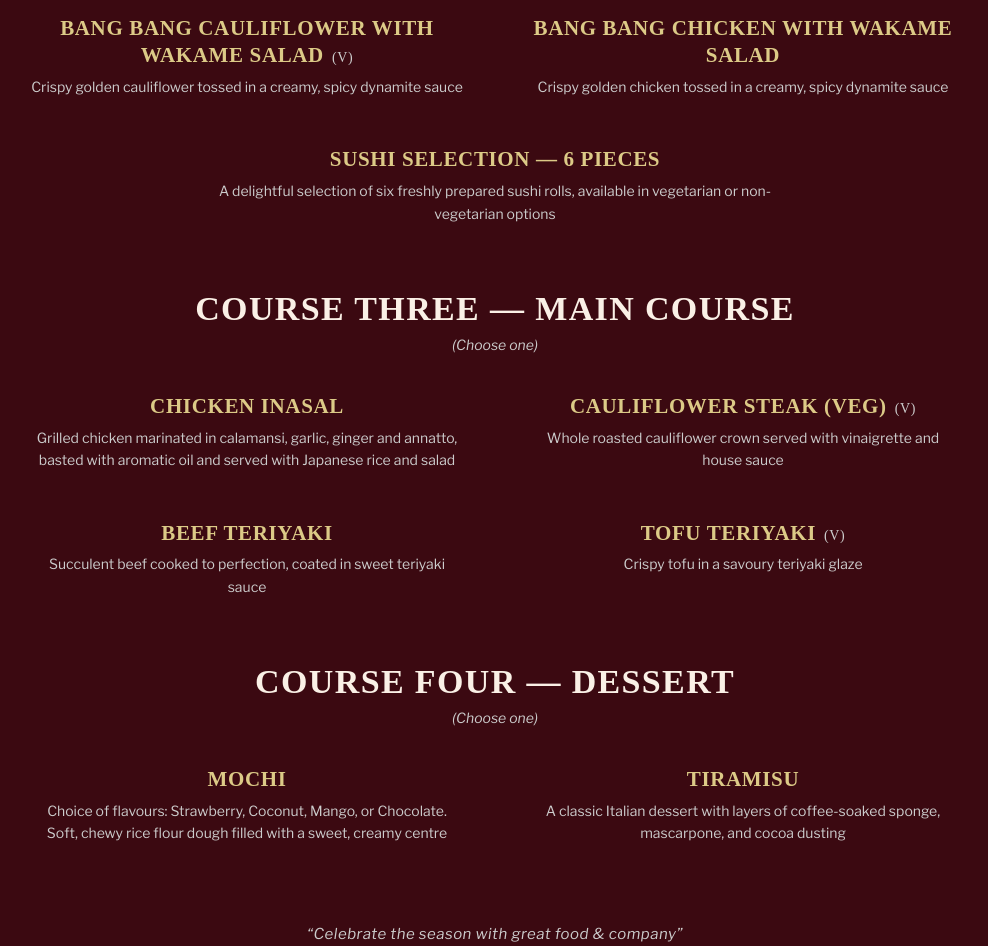
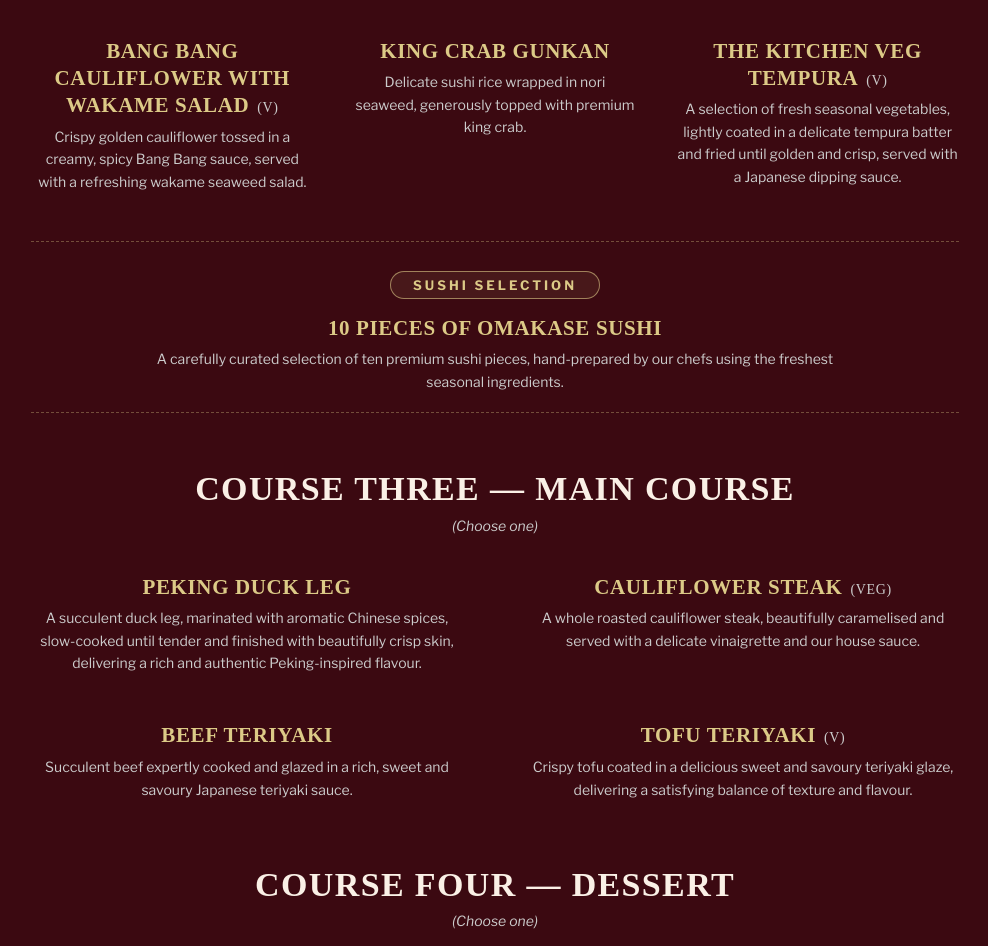
Before and after one commit to Arnav-Sharma437/The-Kitchen, a React (Create React App) app: page / in a window 1280 px wide. Shown: the part 2626-3572 px from the top of the page, without its empty margins (145-1133 px from the left). Built offline with nearby package versions, Linux system fonts and the light colour scheme; a web font is replaced by a local one.

Commit message:
Update Christmas Menu: new items, £49.99 price, 10 pcs omakase, and sweet bao buns dessert

```diff
--- a/src/container/Menu/SpecialMenu.css
+++ b/src/container/Menu/SpecialMenu.css
@@ -236,6 +236,15 @@
   box-sizing: border-box;
 }
 
+/* 3-column balanced grid for starters */
+.christmas-grid-3col {
+  display: grid;
+  grid-template-columns: repeat(3, 1fr);
+  gap: 2rem 2.5rem;
+  width: 100%;
+  box-sizing: border-box;
+}
+
 /* Single item centered */
 .christmas-grid-1col {
   display: flex;
@@ -258,6 +267,35 @@
 .christmas-grid-full .christmas-item-card {
   max-width: 600px;
   text-align: center;
+}
+
+/* Sushi Selection Box */
+.christmas-sushi-box {
+  margin-top: 2.5rem;
+  padding: 1.8rem 1rem 1.2rem;
+  text-align: center;
+  border-top: 1px dashed rgba(220, 202, 135, 0.35);
+  border-bottom: 1px dashed rgba(220, 202, 135, 0.35);
+}
+
+.christmas-sushi-badge {
+  display: inline-block;
+  font-family: var(--font-alt);
+  color: #DCCA87;
+  font-size: 13px;
+  font-weight: 700;
+  letter-spacing: 3px;
+  text-transform: uppercase;
+  padding: 5px 22px;
+  border: 1px solid rgba(220, 202, 135, 0.6);
+  border-radius: 20px;
+  margin-bottom: 1rem;
+  background: rgba(220, 202, 135, 0.08);
+}
+
+.christmas-sushi-box .christmas-item-card {
+  max-width: 680px;
+  margin: 0 auto;
 }
 
 /* Individual Item Card */
@@ -317,16 +355,34 @@
   margin-bottom: 2rem;
 }
 
-.christmas-menu-footer p {
+.christmas-menu-footer-badge {
   font-family: var(--font-alt);
+  color: #DCCA87;
+  font-size: 13px;
+  font-weight: 700;
+  letter-spacing: 2px;
+  text-transform: uppercase;
+  margin-bottom: 0.8rem;
+  text-align: center;
+}
+
+.christmas-menu-footer-quote {
+  font-family: var(--font-base);
   color: var(--color-grey);
-  font-size: 15px;
+  font-size: 20px;
   font-style: italic;
   letter-spacing: 0.5px;
   text-align: center;
 }
 
 /* Tablet & Mobile Breakpoints */
+@media screen and (max-width: 850px) {
+  .christmas-grid-3col {
+    grid-template-columns: 1fr;
+    gap: 1.5rem 0;
+  }
+}
+
 @media screen and (max-width: 768px) {
   .christmas-menu-container {
     padding: 0 0.5rem;
--- a/src/container/Menu/SpecialMenu.jsx
+++ b/src/container/Menu/SpecialMenu.jsx
@@ -3,7 +3,7 @@ import React, { useState } from "react";
 import { SubHeading } from "../../components";
 import "./SpecialMenu.css";
 
-// Christmas Festive Menu Data (£44.90 Per Person)
+// Christmas Festive Menu Data (£49.99 Per Person)
 const christmasMenuData = {
   welcomeDrink: [
     { name: 'ANY COCKTAIL', description: 'Your choice of handcrafted cocktail' },
@@ -14,52 +14,57 @@ const christmasMenuData = {
   courseOne: [
     {
       name: 'PRAWN CRACKERS WITH EDAMAME',
-      description: 'Crispy prawn crackers served with Togarashi Sauce for a delightful crunch',
+      description: 'Light and crispy prawn crackers served alongside seasoned edamame, with aromatic Japanese Togarashi seasoning for a delightful crunch.',
     },
   ],
-  courseTwo: [
+  courseTwo: {
+    starters: [
       {
         name: 'BANG BANG CAULIFLOWER WITH WAKAME SALAD',
-      description: 'Crispy golden cauliflower tossed in a creamy, spicy dynamite sauce',
+        description: 'Crispy golden cauliflower tossed in a creamy, spicy Bang Bang sauce, served with a refreshing wakame seaweed salad.',
         isVegetarian: true,
       },
       {
-      name: 'BANG BANG CHICKEN WITH WAKAME SALAD',
-      description: 'Crispy golden chicken tossed in a creamy, spicy dynamite sauce',
+        name: 'KING CRAB GUNKAN',
+        description: 'Delicate sushi rice wrapped in nori seaweed, generously topped with premium king crab.',
       },
       {
-      name: 'SUSHI SELECTION — 6 PIECES',
-      description: 'A delightful selection of six freshly prepared sushi rolls, available in vegetarian or non-vegetarian options',
+        name: 'THE KITCHEN VEG TEMPURA',
+        description: 'A selection of fresh seasonal vegetables, lightly coated in a delicate tempura batter and fried until golden and crisp, served with a Japanese dipping sauce.',
+        isVegetarian: true,
       },
     ],
+    sushiSelection: {
+      tag: 'SUSHI SELECTION',
+      name: '10 PIECES OF OMAKASE SUSHI',
+      description: 'A carefully curated selection of ten premium sushi pieces, hand-prepared by our chefs using the freshest seasonal ingredients.',
+    },
+  },
   courseThree: [
     {
-      name: 'CHICKEN INASAL',
-      description: 'Grilled chicken marinated in calamansi, garlic, ginger and annatto, basted with aromatic oil and served with Japanese rice and salad',
+      name: 'PEKING DUCK LEG',
+      description: 'A succulent duck leg, marinated with aromatic Chinese spices, slow-cooked until tender and finished with beautifully crisp skin, delivering a rich and authentic Peking-inspired flavour.',
     },
     {
-      name: 'CAULIFLOWER STEAK (VEG)',
-      description: 'Whole roasted cauliflower crown served with vinaigrette and house sauce',
+      name: 'CAULIFLOWER STEAK',
+      description: 'A whole roasted cauliflower steak, beautifully caramelised and served with a delicate vinaigrette and our house sauce.',
       isVegetarian: true,
+      vegLabel: '(VEG)',
     },
     {
       name: 'BEEF TERIYAKI',
-      description: 'Succulent beef cooked to perfection, coated in sweet teriyaki sauce',
+      description: 'Succulent beef expertly cooked and glazed in a rich, sweet and savoury Japanese teriyaki sauce.',
     },
     {
       name: 'TOFU TERIYAKI',
-      description: 'Crispy tofu in a savoury teriyaki glaze',
+      description: 'Crispy tofu coated in a delicious sweet and savoury teriyaki glaze, delivering a satisfying balance of texture and flavour.',
       isVegetarian: true,
     },
   ],
   courseFour: [
     {
-      name: 'MOCHI',
-      description: 'Choice of flavours: Strawberry, Coconut, Mango, or Chocolate. Soft, chewy rice flour dough filled with a sweet, creamy centre',
-    },
-    {
-      name: 'TIRAMISU',
-      description: 'A classic Italian dessert with layers of coffee-soaked sponge, mascarpone, and cocoa dusting',
+      name: 'SWEET CINNAMON BAO BUNS',
+      description: 'Soft, fluffy steamed bao buns infused with sweet cinnamon, served warm with vanilla ice cream.',
     },
   ],
 };
@@ -543,7 +548,7 @@ const SpecialMenu = () => {
         <p className="app__specialMenu-menu_heading">CHRISTMAS MENU</p>
         <div className="christmas-menu-price-wrapper">
           <div className="christmas-menu-price-badge">
-            <span className="christmas-menu-price-amount">£44.90</span>
+            <span className="christmas-menu-price-amount">£49.99</span>
             <span className="christmas-menu-price-label">PER PERSON</span>
           </div>
         </div>
@@ -590,28 +595,30 @@ const SpecialMenu = () => {
           <p className="christmas-section-title">Course Two — Starter</p>
           <p className="christmas-section-desc">(Choose one)</p>
         </div>
-        <div className="christmas-grid-2col">
-          {christmasMenuData.courseTwo.slice(0, 2).map((item, index) => (
+        <div className="christmas-grid-3col">
+          {christmasMenuData.courseTwo.starters.map((item, index) => (
             <div key={index} className="christmas-item-card">
               <p className="christmas-item-name">
                 {item.name}
-                {item.isVegetarian && <span className="christmas-item-veg">(V)</span>}
+                {item.isVegetarian && <span className="christmas-item-veg">{item.vegLabel || '(V)'}</span>}
               </p>
               <p className="christmas-item-desc">{item.description}</p>
             </div>
           ))}
-          {/* Third item (Sushi Selection) centered across columns */}
-          {christmasMenuData.courseTwo.slice(2).map((item, index) => (
-            <div key={index} className="christmas-grid-full">
+        </div>
+        {/* Sushi Selection Highlight Box */}
+        <div className="christmas-sushi-box">
+          <span className="christmas-sushi-badge">
+            {christmasMenuData.courseTwo.sushiSelection.tag}
+          </span>
           <div className="christmas-item-card">
             <p className="christmas-item-name">
-                  {item.name}
-                  {item.isVegetarian && <span className="christmas-item-veg">(V)</span>}
+              {christmasMenuData.courseTwo.sushiSelection.name}
             </p>
-                <p className="christmas-item-desc">{item.description}</p>
+            <p className="christmas-item-desc">
+              {christmasMenuData.courseTwo.sushiSelection.description}
+            </p>
           </div>
-            </div>
-          ))}
         </div>
       </div>
 
@@ -626,7 +633,7 @@ const SpecialMenu = () => {
             <div key={index} className="christmas-item-card">
               <p className="christmas-item-name">
                 {item.name}
-                {item.isVegetarian && <span className="christmas-item-veg">(V)</span>}
+                {item.isVegetarian && <span className="christmas-item-veg">{item.vegLabel || '(V)'}</span>}
               </p>
               <p className="christmas-item-desc">{item.description}</p>
             </div>
@@ -640,7 +647,7 @@ const SpecialMenu = () => {
           <p className="christmas-section-title">Course Four — Dessert</p>
           <p className="christmas-section-desc">(Choose one)</p>
         </div>
-        <div className="christmas-grid-2col">
+        <div className="christmas-grid-1col">
           {christmasMenuData.courseFour.map((item, index) => (
             <div key={index} className="christmas-item-card">
               <p className="christmas-item-name">{item.name}</p>
@@ -652,7 +659,8 @@ const SpecialMenu = () => {
 
       {/* Footer Quote */}
       <div className="christmas-menu-footer">
-        <p>&ldquo;Celebrate the season with great food &amp; company&rdquo;</p>
+        <p className="christmas-menu-footer-badge">INCLUDING FOUR COURSES AND A WELCOME DRINK.</p>
+        <p className="christmas-menu-footer-quote">&ldquo;Celebrate the season with great food &amp; company&rdquo;</p>
       </div>
     </div>
   );
```
Also changed, not shown: src/assets/christmas-menu.jpg. Lines whose indentation alone changed are shown as unchanged.
